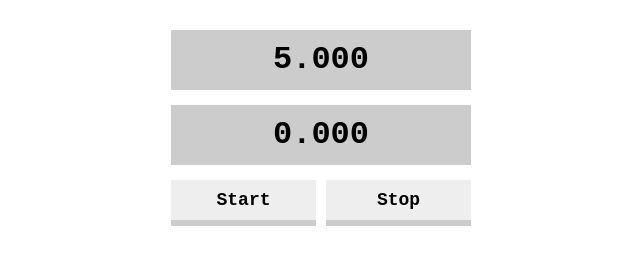
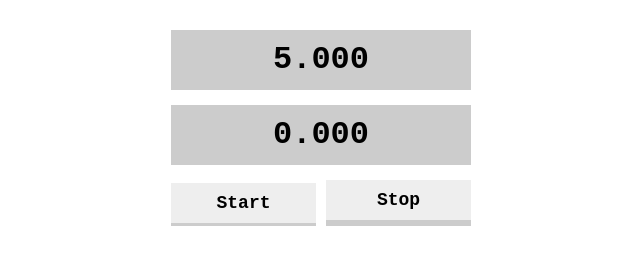
Before and after one commit to YuiseiMaruyama/JavaScript_5seconds, a plain HTML site: page index.html in a window 1280 px wide. Both pictures are taken after a click on the element "Start". Shown: the full height of the page, 319-959 px from the left. Drawn offline with Linux system fonts and the light colour scheme.

Commit message:
add new file***

```diff
--- a/css/style.css
+++ b/css/style.css
@@ -31,6 +31,10 @@
     line-height: 40px;
     box-shadow: 0 6px 0 #ccc;
 }
+#start.pushed,#stop.pushed{
+    margin-top: 3px;
+    box-shadow: 0 3px 0 #ccc;
+}
 #result.perfect{
     background: #FA5858;
     color: #fff;
--- a/js/main.js
+++ b/js/main.js
@@ -8,6 +8,9 @@
 
     start.addEventListener('click', function(){
         startTime = Date.now();
+        this.className = 'pushed';
+        //stopのclassNameからpushedを外すため
+        stop.className = '';
     });
     stop.addEventListener('click', function(){
         var elapseTime ;
@@ -16,6 +19,8 @@
         elapseTime = (Date.now() - startTime) / 1000;
         //toFixed()で小数点以下を指定
         result.textContent = elapseTime.toFixed(3);
+        this.className = 'pushed';
+        start.className = '';
         diff = elapseTime - 5.0;
 
         // if(diff > -1.0 && diff < 1.0){
```
